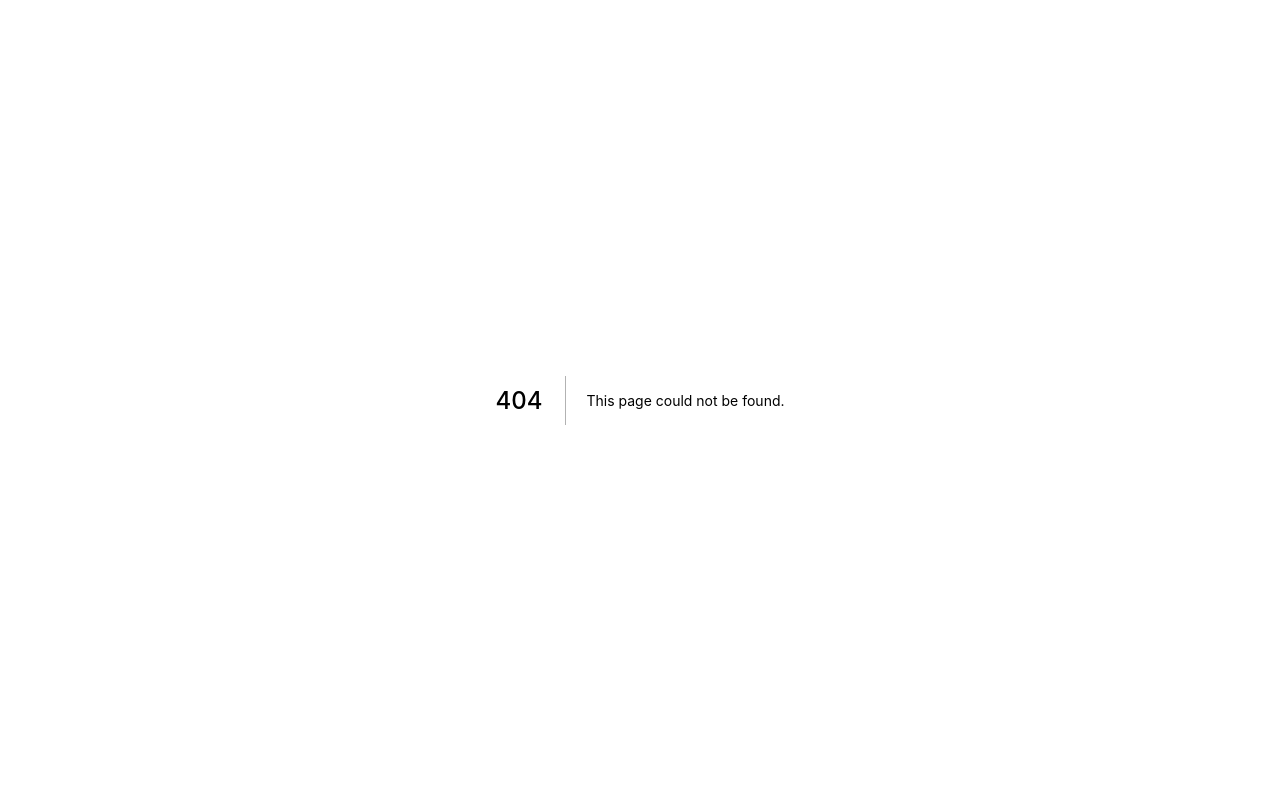
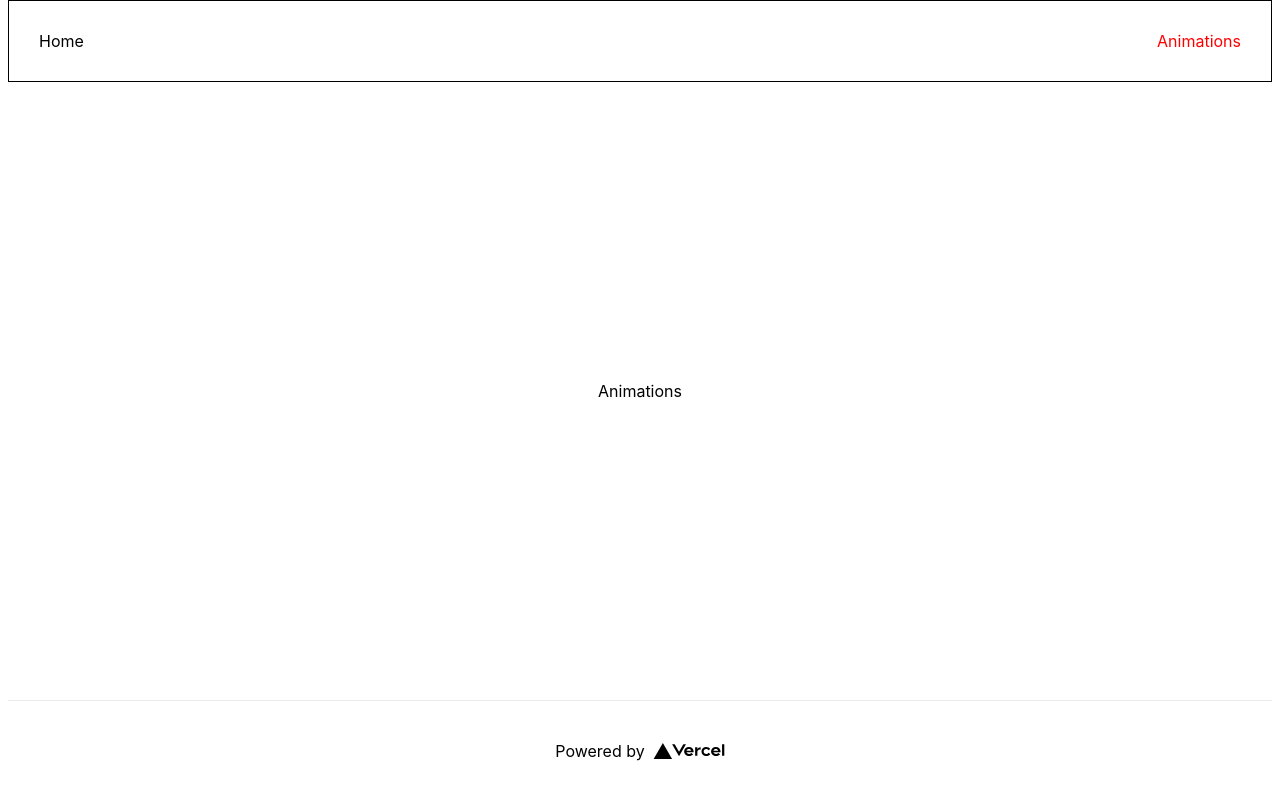
Before and after one commit to vongdarakia/test-next, a Next.js app: page /animations in a window 1280 px wide. Before the commit this address had no page. Built offline with nearby package versions, Linux system fonts and the light colour scheme.

Commit message:
Add basic animations page

```diff
--- /dev/null
+++ b/src/pages/animations.tsx
@@ -0,0 +1,5 @@
+import { MainLayout } from "../components/MainLayout";
+
+export default function Animations() {
+    return <MainLayout>Animations</MainLayout>;
+}
```
